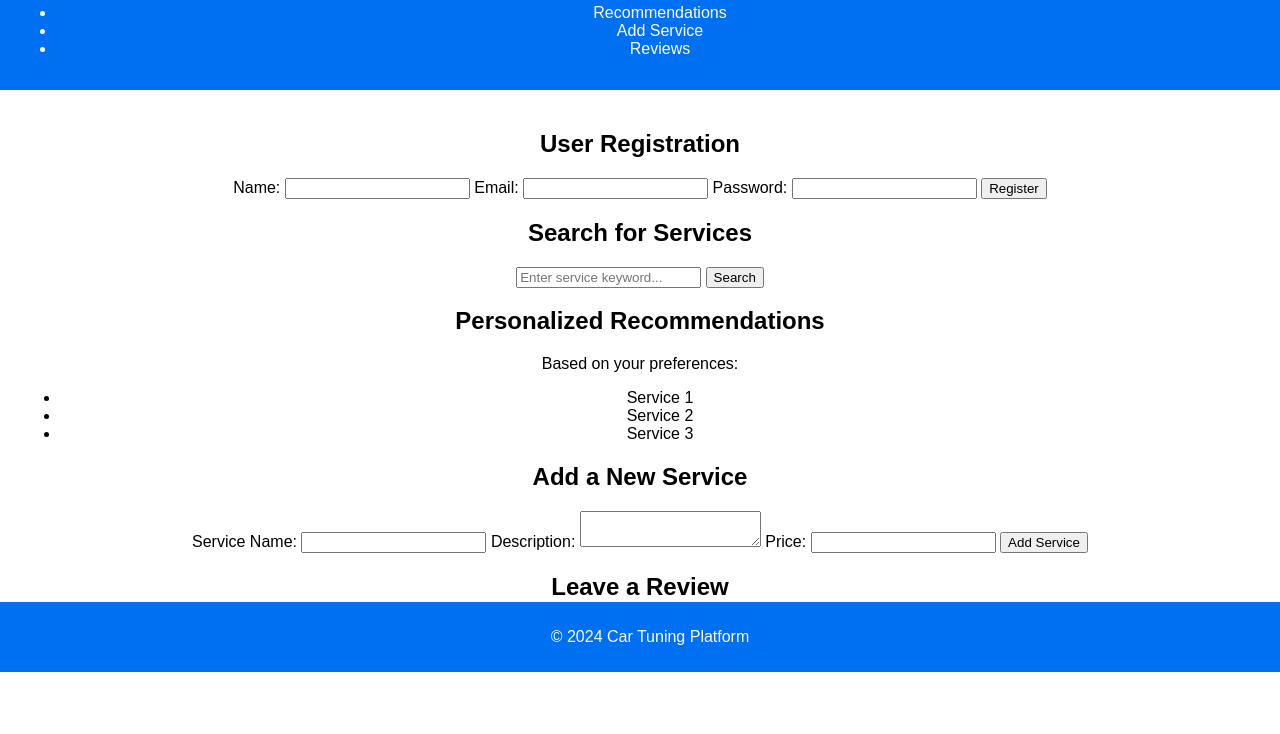
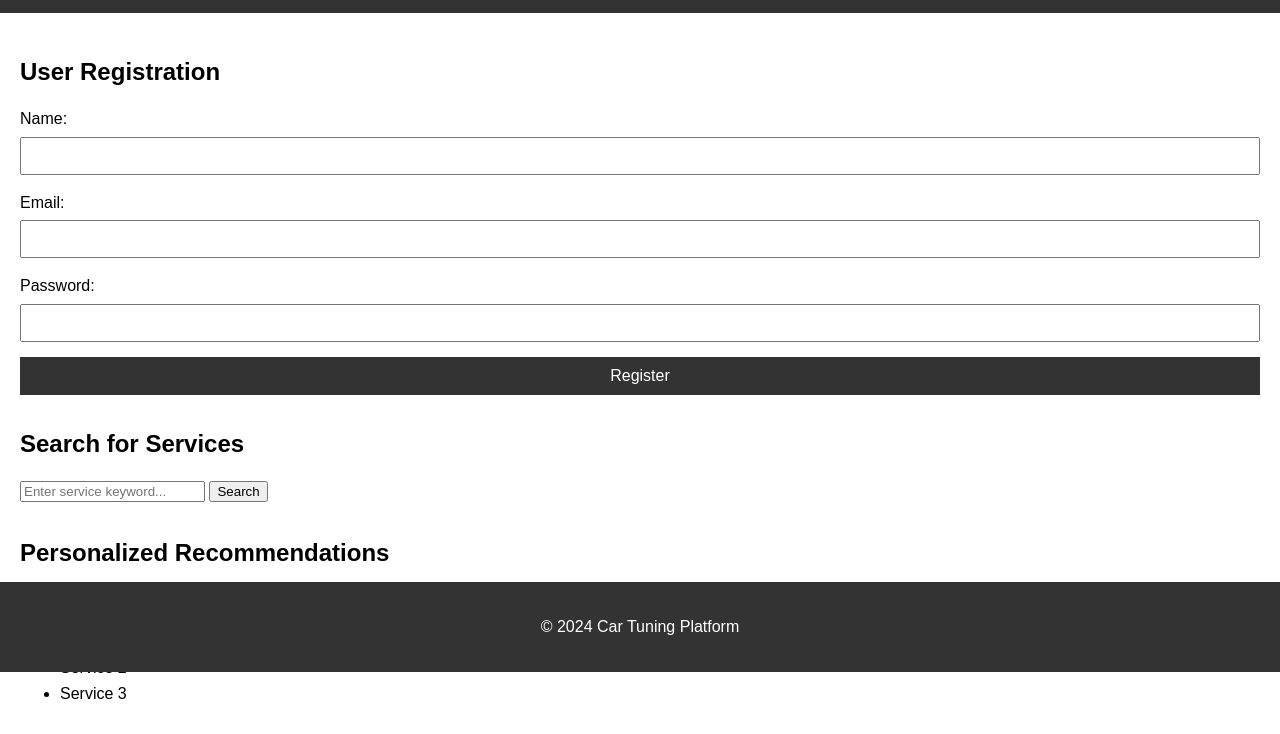
Before and after one commit to BekbolatAlpamysBekbolatuly/KazTourFinder, a plain HTML site: page index.html in a window 1280 px wide. Shown: the part 128-862 px from the top of the page. Before the commit the page ends 811 px from the top, so only its background shows below. Drawn offline with Linux system fonts and the light colour scheme.

Commit message:
Update styles.css

```diff
--- a/styles.css
+++ b/styles.css
@@ -2,36 +2,81 @@ body {
   font-family: Arial, sans-serif;
   margin: 0;
   padding: 0;
+  line-height: 1.6;
 }
 
 header {
-    background-color: #0070f3;
-    color: white;
-    padding: 1rem;
+  background: #333;
+  color: #fff;
+  padding: 1em 0;
   text-align: center;
 }
 
-  nav a {
-    color: white;
-    margin: 0 15px;
-    text-decoration: none;
+header h1 {
+  margin: 0;
 }
 
-  nav a:hover {
-    text-decoration: underline;
+nav ul {
+  list-style: none;
+  padding: 0;
+}
+
+nav ul li {
+  display: inline;
+  margin: 0 10px;
+}
+
+nav ul li a {
+  color: #fff;
+  text-decoration: none;
 }
 
 main {
   padding: 20px;
-    text-align: center;
+}
+
+section {
+  margin-bottom: 30px;
+}
+
+section h2 {
+  margin-bottom: 15px;
+}
+
+form {
+  display: flex;
+  flex-direction: column;
+}
+
+form label {
+  margin-bottom: 5px;
+}
+
+form input, form textarea {
+  margin-bottom: 15px;
+  padding: 8px;
+  font-size: 1em;
+}
+
+form button {
+  background: #333;
+  color: #fff;
+  border: none;
+  padding: 10px;
+  font-size: 1em;
+  cursor: pointer;
+}
+
+form button:hover {
+  background: #555;
 }
 
 footer {
-    background-color: #0070f3;
-    color: white;
+  background: #333;
+  color: #fff;
   text-align: center;
-    padding: 10px;
-    position: absolute;
+  padding: 1em 0;
+  position: fixed;
   bottom: 0;
   width: 100%;
 }
```
Lines whose indentation alone changed are shown as unchanged.
